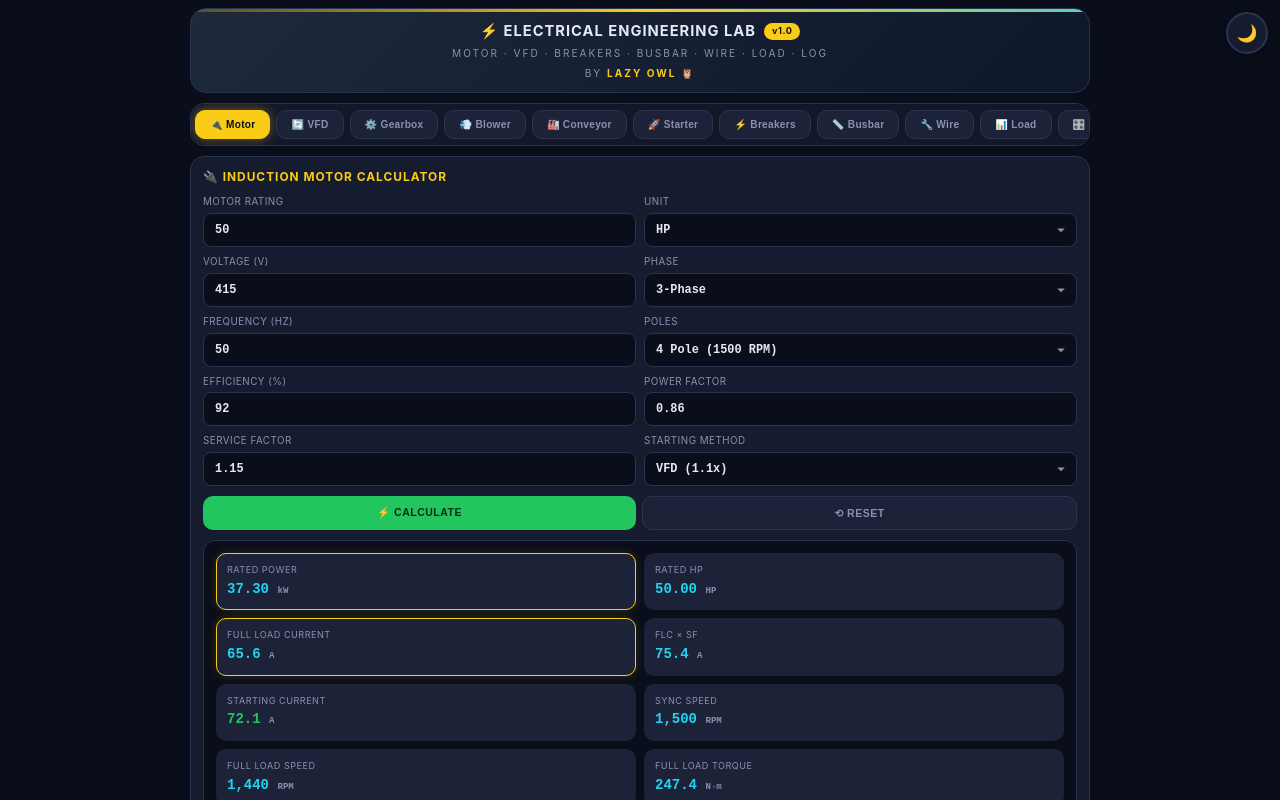
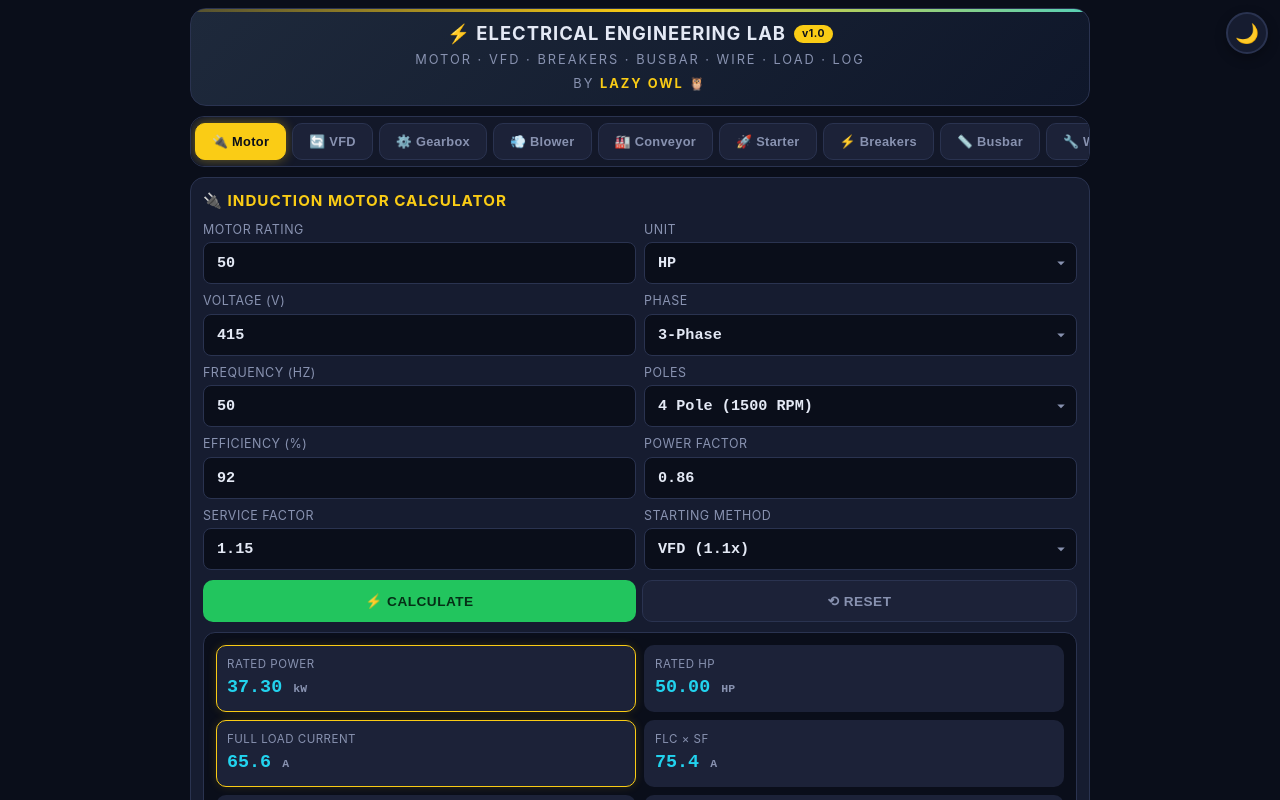
Before and after one commit to bubbleew22/electrical-lab-apk, a website: page index.html in a window 1280 px wide. Drawn offline with Linux system fonts and the light colour scheme.

```diff
--- a/index.html
+++ b/index.html
@@ -653,6 +653,50 @@
   .bus-monitor .rx { color: #22c55e; }
   .bus-monitor .err { color: #ef4444; }
   .bus-monitor .ts { color: #64748b; }
+   /* ========== BETTER READABILITY · BARA TEXT ========== */
+  html, body {
+    font-size: 16px;  /* 14px se 16px */
+  }
+
+  .header h1 { font-size: 1.15rem; }
+  .header .sub { font-size: 0.8rem; }
+
+  .tab-btn {
+    font-size: 0.8rem;
+    padding: 10px 16px;
+  }
+
+  .card-title { font-size: 0.95rem; }
+
+  .input-row label { font-size: 0.78rem; }
+
+  .input-row input,
+  .input-row select {
+    font-size: 0.95rem;
+    padding: 11px 13px;
+  }
+
+  .btn {
+    font-size: 0.85rem;
+    padding: 12px 14px;
+  }
+
+  .result-item .label { font-size: 0.72rem; }
+  .result-item .value { font-size: 1.15rem; }
+  .result-item .unit { font-size: 0.72rem; }
+
+  .info { font-size: 0.82rem; }
+  .log-table { font-size: 0.8rem; }
+  .log-table th { font-size: 0.72rem; }
+
+  .inst-card .inst-name { font-size: 0.78rem; }
+  .inst-card .inst-value { font-size: 1.2rem; }
+  .inst-card .inst-limits { font-size: 0.68rem; }
+
+  .datasheet-table { font-size: 0.8rem; }
+  .datasheet-table th { font-size: 0.72rem; }
+
+  .bus-monitor { font-size: 0.76rem; }
 </style>
 </head>
 <body>
```
